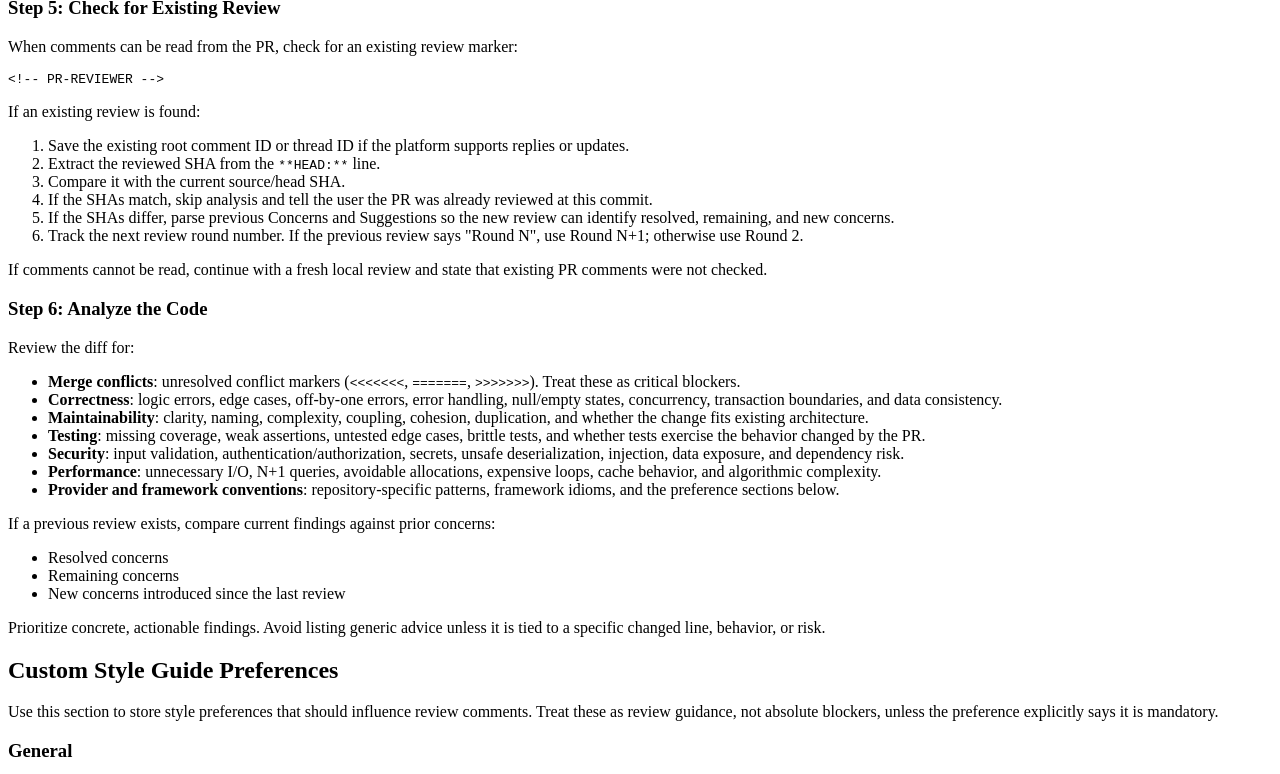
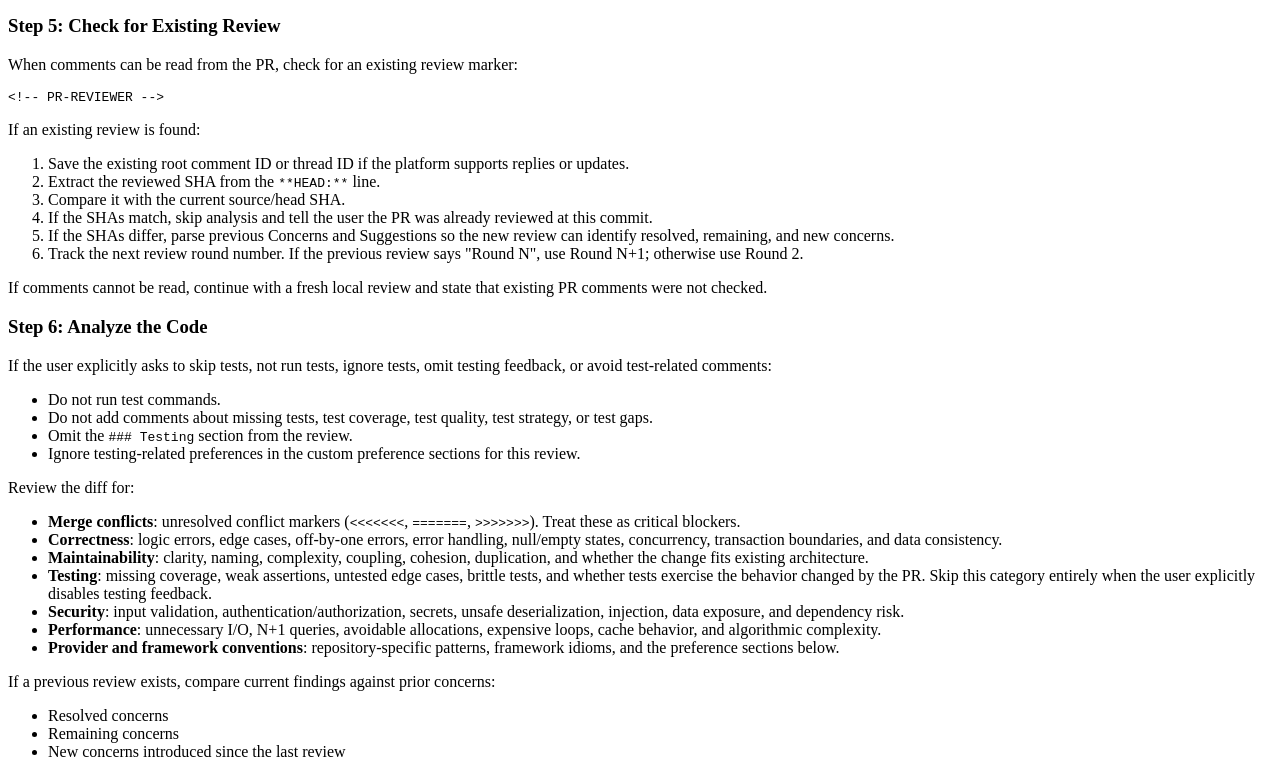
Before and after one commit to sathish316/skills, an Eleventy site: page skills/pr-reviewer/SKILL.md in a window 1280 px wide. Shown: the part 1970-2744 px from the top of the page. Built offline with nearby package versions, Linux system fonts and the light colour scheme; Eleventy itself is replaced by a stand-in of ours; code samples lack their colours; files that its build step writes are made by us from their sources.

Commit message:
Option to skip running tests and testing related feedback in pr-reviewer

```diff
--- a/skills/pr-reviewer/SKILL.md
+++ b/skills/pr-reviewer/SKILL.md
@@ -44,6 +44,7 @@ Before reviewing, quickly establish:
 - Remote provider and repository identity
 - Available PR tools or CLIs
 - Whether the user requested local-only output or posting back to the PR
+- Whether the user explicitly requested that tests and testing-related feedback be skipped
 
 Useful discovery commands when shell access exists:
 
@@ -144,11 +145,17 @@ If comments cannot be read, continue with a fresh local review and state that ex
 
 ### Step 6: Analyze the Code
 
+If the user explicitly asks to skip tests, not run tests, ignore tests, omit testing feedback, or avoid test-related comments:
+- Do not run test commands.
+- Do not add comments about missing tests, test coverage, test quality, test strategy, or test gaps.
+- Omit the `### Testing` section from the review.
+- Ignore testing-related preferences in the custom preference sections for this review.
+
 Review the diff for:
 - **Merge conflicts**: unresolved conflict markers (`<<<<<<<`, `=======`, `>>>>>>>`). Treat these as critical blockers.
 - **Correctness**: logic errors, edge cases, off-by-one errors, error handling, null/empty states, concurrency, transaction boundaries, and data consistency.
 - **Maintainability**: clarity, naming, complexity, coupling, cohesion, duplication, and whether the change fits existing architecture.
-- **Testing**: missing coverage, weak assertions, untested edge cases, brittle tests, and whether tests exercise the behavior changed by the PR.
+- **Testing**: missing coverage, weak assertions, untested edge cases, brittle tests, and whether tests exercise the behavior changed by the PR. Skip this category entirely when the user explicitly disables testing feedback.
 - **Security**: input validation, authentication/authorization, secrets, unsafe deserialization, injection, data exposure, and dependency risk.
 - **Performance**: unnecessary I/O, N+1 queries, avoidable allocations, expensive loops, cache behavior, and algorithmic complexity.
 - **Provider and framework conventions**: repository-specific patterns, framework idioms, and the preference sections below.
@@ -306,8 +313,9 @@ Use this format when an existing review marker was found and the head SHA change
 
 Formatting rules:
 - Omit empty sections except Summary and Verdict.
-- Use `Request changes` for correctness, security, data loss, broken tests, unresolved conflicts, or likely production regressions.
-- Use `Approve with suggestions` for non-blocking maintainability, style, or test improvements.
+- Omit the `### Testing` section when the user explicitly asks to skip tests or testing-related feedback.
+- Use `Request changes` for correctness, security, data loss, unresolved conflicts, or likely production regressions. Include broken tests in this category only when testing feedback has not been explicitly disabled.
+- Use `Approve with suggestions` for non-blocking maintainability or style improvements. Include test improvements only when testing feedback has not been explicitly disabled.
 - Use `Approve` only when no blocking concerns remain.
 
 ## Step 8: Post the Review (Optional)
@@ -365,6 +373,7 @@ Respect these request patterns:
 | "just the summary" | Provide a shorter review without detailed line-by-line analysis. |
 | "focus on security" | Weight security analysis more heavily and lead with security findings. |
 | "focus on testing" | Weight test coverage and test quality more heavily. |
+| "skip tests" / "don't run tests" / "ignore tests" / "no testing comments" / "omit testing feedback" | Do not run test commands, omit the `### Testing` section, and avoid comments about missing tests, coverage, test quality, or test strategy. |
 | "no annotations" / "skip inspection" | Omit the human-inspection callouts. |
 | "annotations only" / "inspection only" | Skip the full review and produce only consolidated human-inspection callouts with file/line context. |
 | "include drafts" | Include draft PRs in discovery and review. |
```
